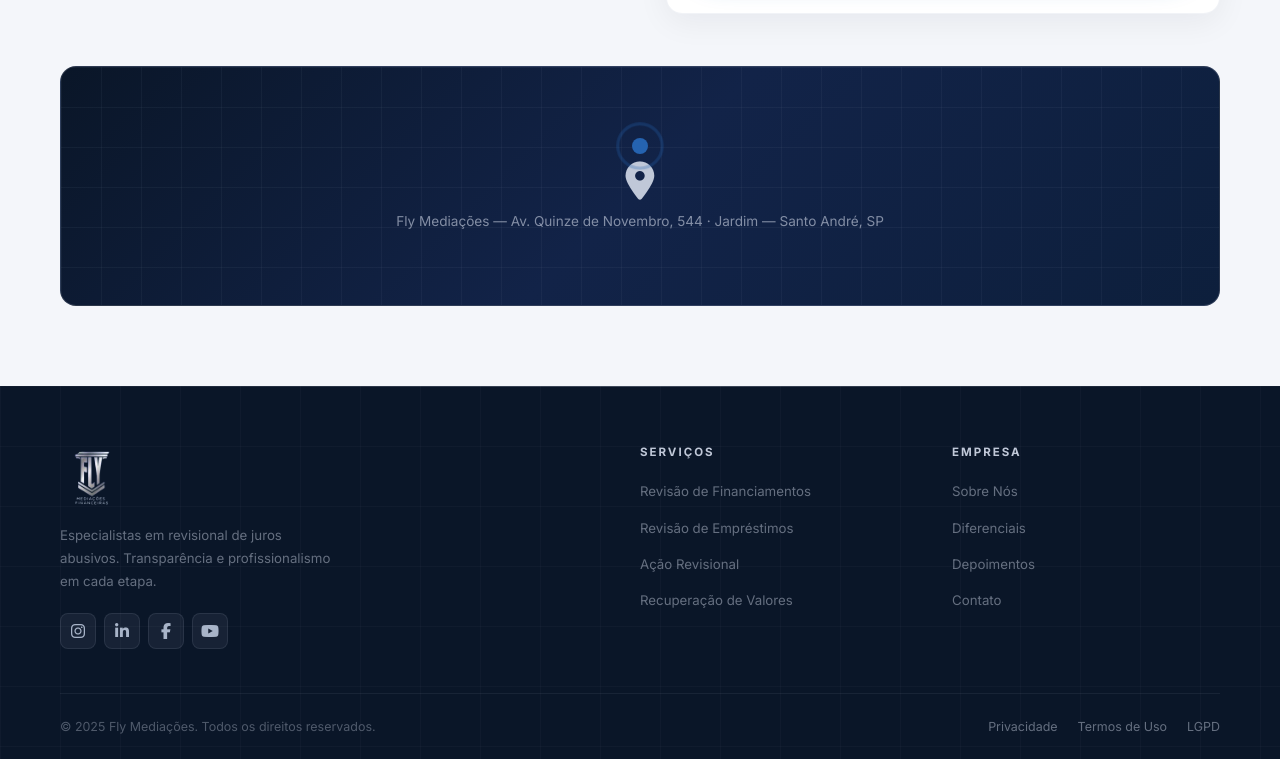
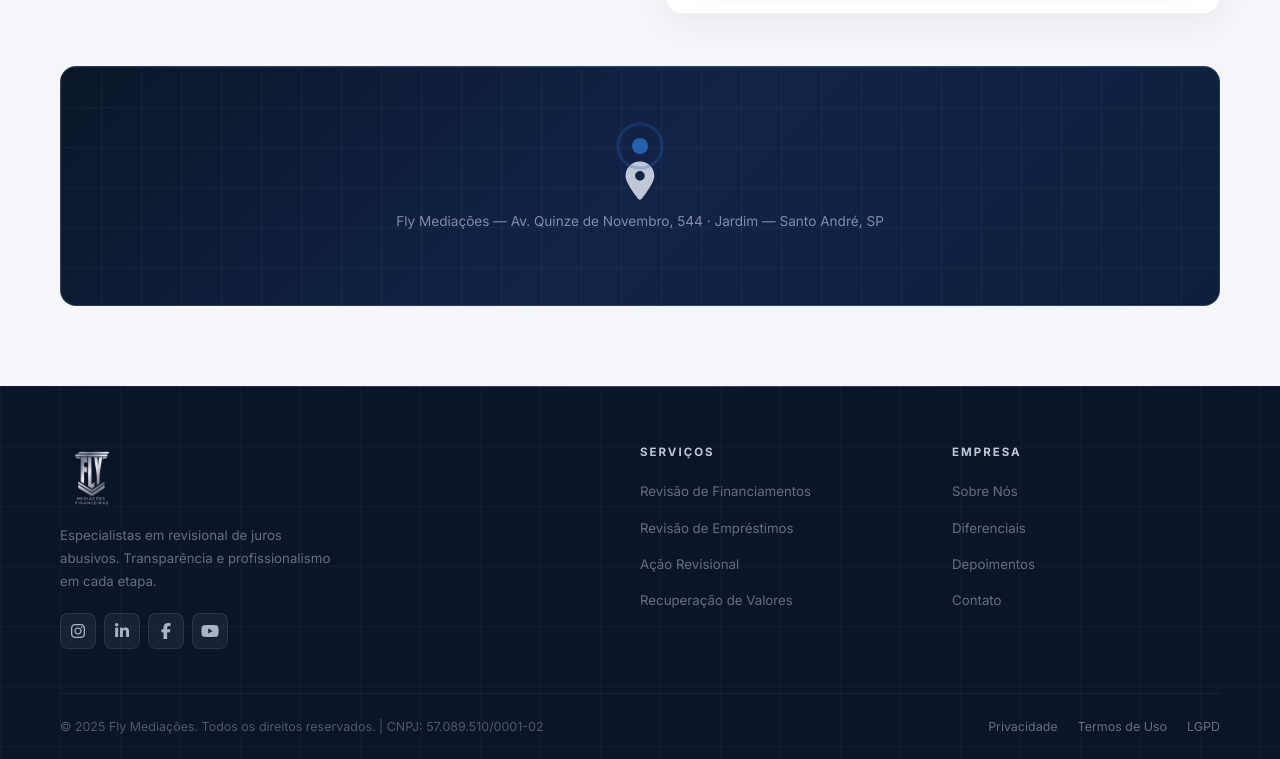
Before and after one commit to Clara2B/Fly-Mediacoes, a plain HTML site: page index.html in a window 1280 px wide. Shown: the part 4291-5050 px from the top of the page. Drawn offline with nearby package versions, Linux system fonts and the light colour scheme.

Commit message:
Adiciona CNPJ ao rodapé do site
Co-Authored-By: Claude Sonnet 5 <noreply@anthropic.com>

```diff
--- a/index.html
+++ b/index.html
@@ -796,7 +796,7 @@
       </div>
     </div>
     <div class="footer-bottom">
-      <p>© 2025 Fly Mediações. Todos os direitos reservados.</p>
+      <p>© 2025 Fly Mediações. Todos os direitos reservados. | CNPJ: 57.089.510/0001-02</p>
       <div class="footer-legal">
         <a href="#">Privacidade</a>
         <a href="#">Termos de Uso</a>
```
